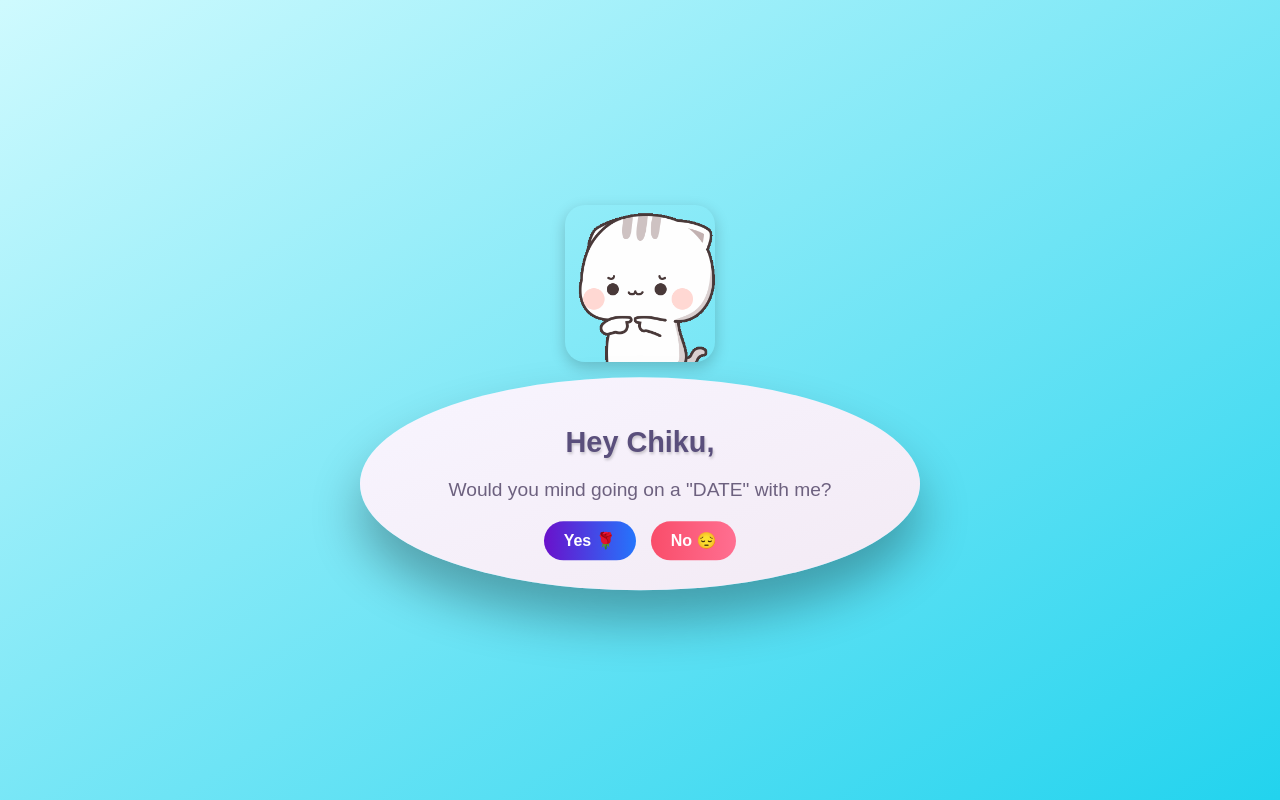
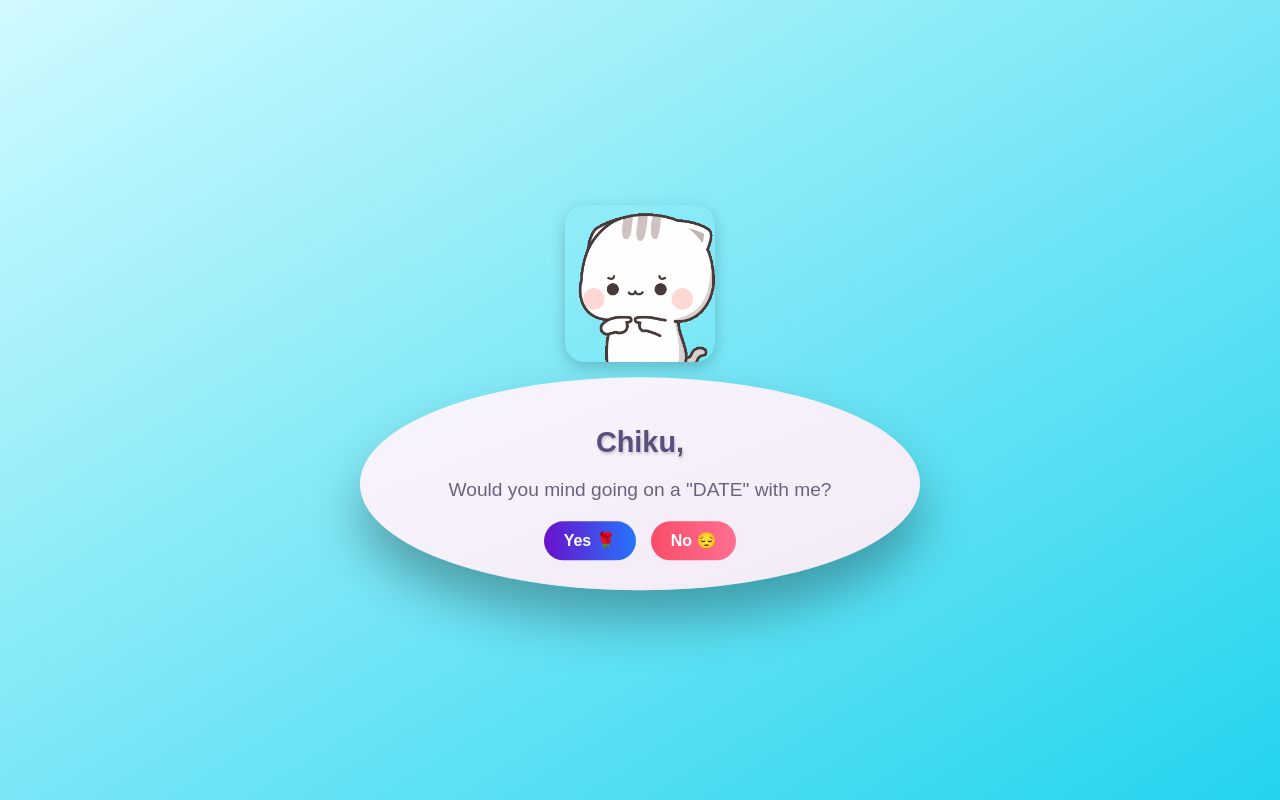
Before and after one commit to jainpreet18/Hello-Chiku, a plain HTML site: page index.html in a window 1280 px wide. Drawn offline with Linux system fonts and the light colour scheme.

Commit message:
Update index.html

```diff
--- a/index.html
+++ b/index.html
@@ -122,7 +122,7 @@
 <body>
   <img src="erm-fingers.gif" alt="please" class="image-1" />
   <div class="cloud">
-    <h1>Hey <span id="name-placeholder">Chiku</span>,</h1>
+    <h1><span id="name-placeholder">Chiku</span>,</h1>
     <p>Would you mind going on a "DATE" with me?</p>
     <div class="buttons">
       <button id="yes" onclick="location.href='yes.html'">Yes 🌹</button>
```
